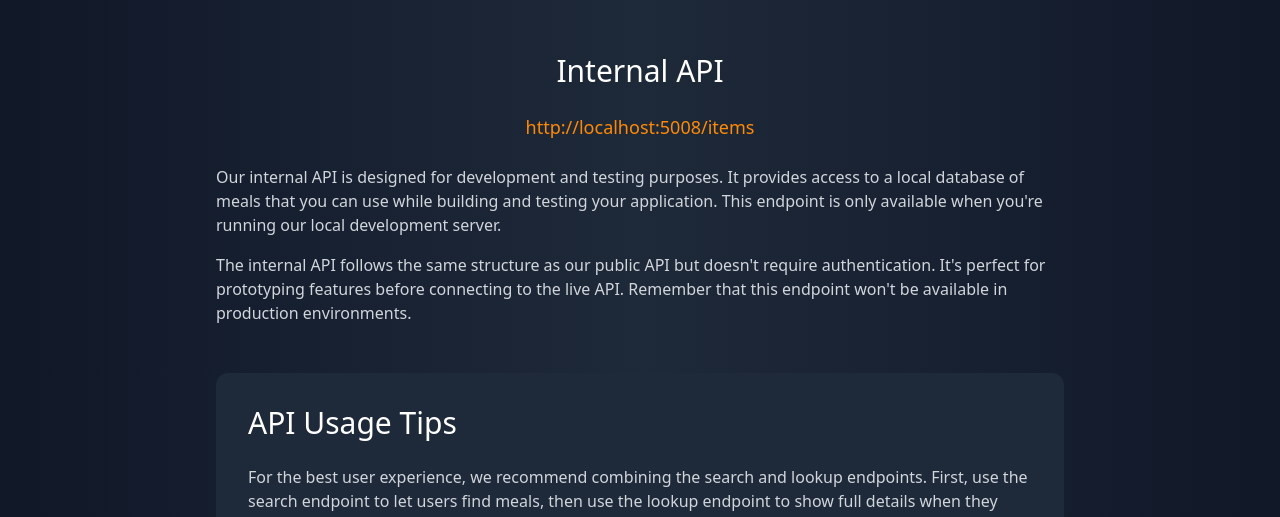
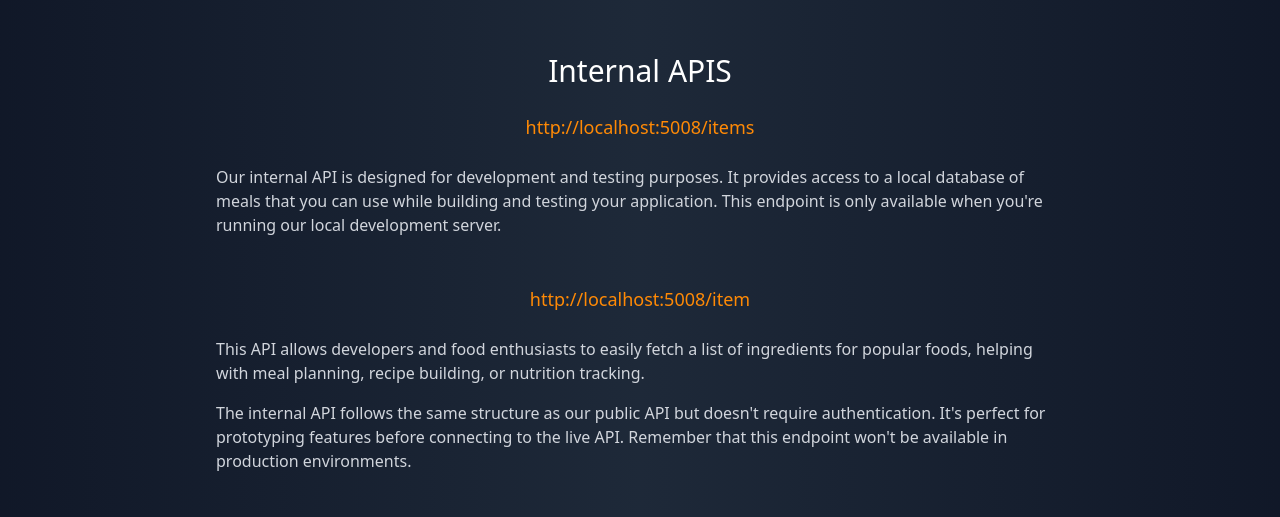
Before and after one commit to tandin786/quater2Project, a website: page frontend/Api.html in a window 1280 px wide. Shown: the part 643-1160 px from the top of the page. Drawn offline with nearby package versions, Linux system fonts and the light colour scheme; no server answers.

Commit message:
new api addons

```diff
--- a/frontend/Api.html
+++ b/frontend/Api.html
@@ -71,7 +71,7 @@
       </section>
 
       <section class="mb-12">
-        <h2 class="text-white text-3xl p-2 mt-10 mb-4">Internal API</h2>
+        <h2 class="text-white text-3xl p-2 mt-10 mb-4">Internal APIS</h2>
         <a
           href="http://localhost:5008/items"
           class="text-orange-400 text-lg hover:text-red-500 block mb-6"
@@ -81,10 +81,21 @@
         <p class="text-gray-300 mb-4 text-left">
           Our internal API is designed for development and testing purposes. It provides access to a local database of meals that you can use while building and testing your application. This endpoint is only available when you're running our local development server.
         </p>
+      </section>
+
+      <section class="mb-12">
+        <a
+          href="http://localhost:5008/item"
+          class="text-orange-400 text-lg hover:text-red-500 block mb-6"
+        >
+          http://localhost:5008/item
+        </a>
+        <p class="text-gray-300 mb-4 text-left">
+          This API allows developers and food enthusiasts to easily fetch a list of ingredients for popular foods, helping with meal planning, recipe building, or nutrition tracking.</p>
         <p class="text-gray-300 text-left">
           The internal API follows the same structure as our public API but doesn't require authentication. It's perfect for prototyping features before connecting to the live API. Remember that this endpoint won't be available in production environments.
         </p>
-      </section>
+        </section>
 
       <section class="bg-gray-800 rounded-xl p-8 mt-12 text-left">
         <h2 class="text-white text-3xl mb-6">API Usage Tips</h2>
```
